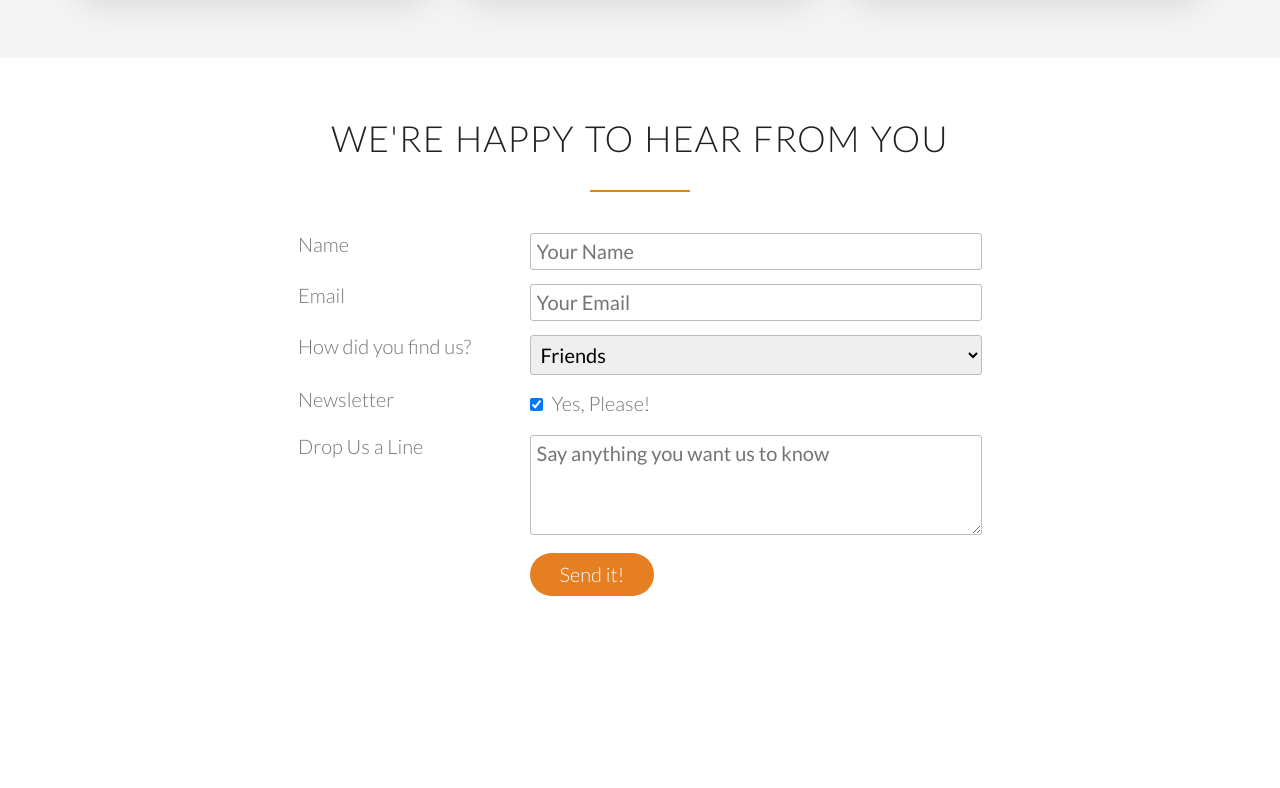
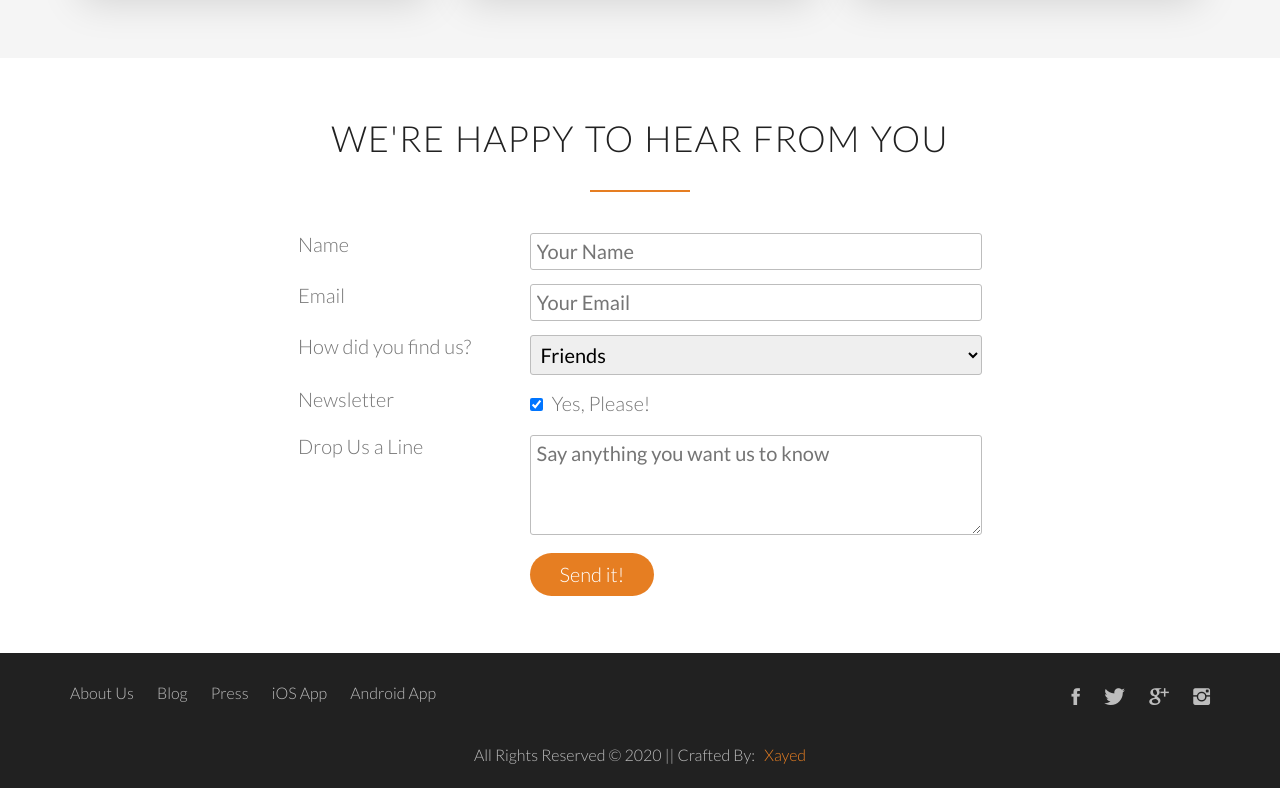
Before and after one commit to xaadu/OmniFood, a plain HTML site: page index.html in a window 1280 px wide. Shown: the part 4474-5262 px from the top of the page. Before the commit the page ends 5127 px from the top, so only its background shows below. Drawn offline with Linux system fonts and the light colour scheme; files whose address does not match are found by name.

Commit message:
Finished Desktop View Design

```diff
--- a/index.html
+++ b/index.html
@@ -403,7 +403,30 @@
         </section>
     </main>
 
-    <footer></footer>
+    <footer>
+        <div class="row">
+            <div class="col span-1-of-2">
+                <ul class="footer-nav">
+                    <li><a href="#">About Us</a></li>
+                    <li><a href="#">Blog</a></li>
+                    <li><a href="#">Press</a></li>
+                    <li><a href="#">iOS App</a></li>
+                    <li><a href="#">Android App</a></li>
+                </ul>
+            </div>
+            <div class="col span-1-of-2">
+                <ul class="social-links">
+                    <li><a href="#"><i class="ion-social-facebook"></i></a></li>
+                    <li><a href="#"><i class="ion-social-twitter"></i></a></li>
+                    <li><a href="#"><i class="ion-social-googleplus"></i></a></li>
+                    <li><a href="#"><i class="ion-social-instagram"></i></a></li>
+                </ul>
+            </div>
+        </div>
+        <div class="row">
+            <p>All Rights Reserved &copy; 2020 || Crafted By:&nbsp;&nbsp; <a href="https://xaadu.github.io/" target="_blank">Xayed</a></p>
+        </div>
+    </footer>
 
     <script src="resources/js/theme.js"></script>
 </body>
@@ -411,14 +434,5 @@
 </html>
 
 <!--
-Section 7: Contact form
-Title: We're happy to hear from you
-
-Fields to include:
-Name
-Email
-How did you find us?
-Newsletter
-Drop us a line
 
 -->
--- /dev/null
+++ b/resources/sass/layouts/_footer.scss
@@ -0,0 +1,61 @@
+footer {
+    background-color: $primary-text-color;
+    color: $divider-color;
+    font-size: 80%;
+    padding: 20px 0;
+
+    ul {
+        list-style: none;
+
+        li {
+            display: inline-block;
+            &:not(:last-child) {
+                margin-right: 20px;
+            }
+
+
+            a {
+                &:link,
+                &:visited {
+                    display: inline-block;
+                    color: $divider-color;
+                    text-decoration: none;
+                    transition: all .4s;
+                }
+                &:hover {
+                    color: col(primary);
+                    transform: scale(1.2) rotate(4deg);
+                    box-shadow: 0 5px 5px rgba($color: $color-black, $alpha: .5);
+                }
+            }
+        }
+    }
+
+    .footer-nav {
+        float: left;
+    }
+    .social-links {
+        float: right;
+        font-size: 140%;
+    }
+    p {
+        text-align: center;
+        line-height: 1.7;
+        margin-top: 20px;
+
+        a {
+            &:link,
+            &:visited {
+                color: col(primary);
+                text-decoration: none;
+                transition: all .4s;
+            }
+            &:hover {
+                display: inline-block;
+                color: col(primary-light);
+                transform: scale(1.2) rotate(4deg);
+                box-shadow: 0 5px 5px rgba($color: $color-black, $alpha: .5);
+            }
+        }
+    }
+}
--- a/resources/sass/main.scss
+++ b/resources/sass/main.scss
@@ -18,5 +18,6 @@
 @import "layouts/grid";
 @import "layouts/meals";
 @import "layouts/form";
+@import "layouts/footer";
 
 @import "pages/home";
```
Also changed, not shown: resources/css/main.css, resources/dist/css/main.min.css, 2 other files.
